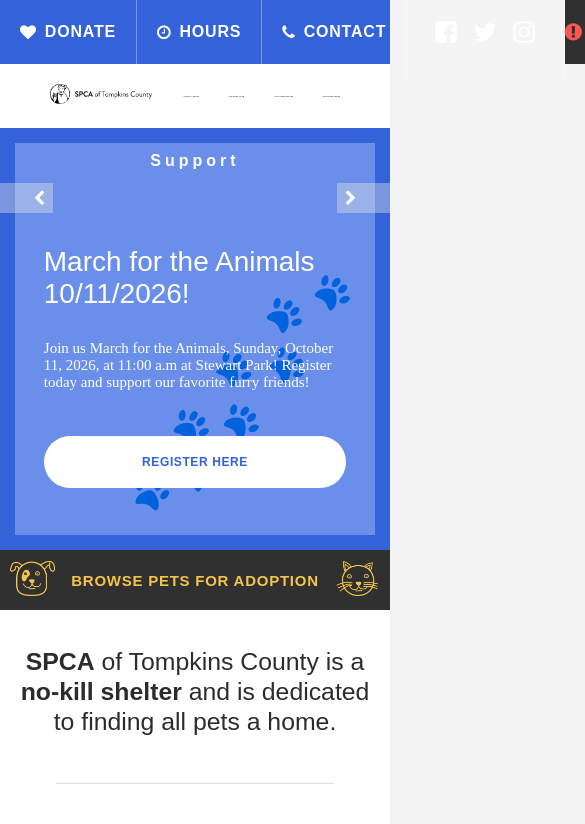
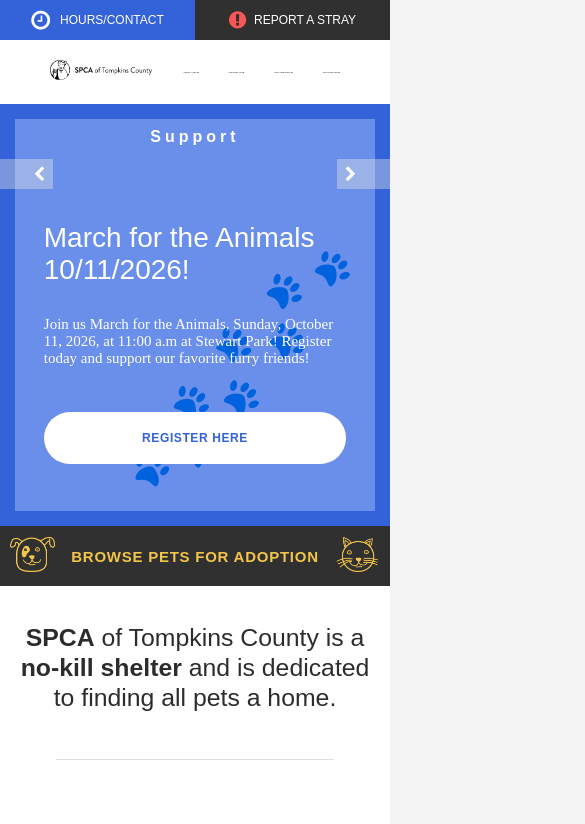
Before and after one commit to MichaelBluetooth/tcspca-website, an Angular app: page / in a window 390 px wide. Shown: the top 824 px of the page, 585 px wide, since content can reach past the window. Built offline with nearby package versions, Linux system fonts and the light colour scheme.

Commit message:
Mobile header friendlyness

```diff
--- /dev/null
+++ b/src/app/components/header-menu/header-menu.component.html
@@ -0,0 +1,26 @@
+<div class="menu">
+    <a routerLink="/">
+        <img class="logo-img" src="assets/home/logo-spca.png">
+    </a>
+
+    <div class="menu-items">
+        <a class="no-style menu-item" #adopt (click)="showNav('adopt', adopt)">
+            ADOPT A PET
+            <i class="fa fa-chevron-down" aria-hidden="true"></i>
+        </a>
+        <a class="no-style menu-item" #supportUs (click)="showNav('support', supportUs)">
+            SUPPORT US
+            <i class="fa fa-chevron-down" aria-hidden="true"></i>
+        </a>
+        <a class="no-style menu-item" #services (click)="showNav('services', services)">
+            SPCA SERVICES
+            <i class="fa fa-chevron-down" aria-hidden="true"></i>
+        </a>
+        <a class="no-style menu-item" #involved (click)="showNav('get-involved', involved)">
+            GET INVOLVED
+            <i class="fa fa-chevron-down" aria-hidden="true"></i>
+        </a>
+    </div>
+</div>
+
+<spca-nav-panel *ngIf="selectedMenu" [selectedMenu]="selectedMenu" (closed)="hideNav()"></spca-nav-panel>
--- /dev/null
+++ b/src/app/components/header-menu/header-menu.component.scss
@@ -0,0 +1,55 @@
+@use '../../../variables.scss' as vars;
+
+.menu {
+    background-color: white;
+    display: flex;
+    justify-content: space-between;
+    align-items: center;
+    padding: 20px 50px;
+
+    font-family: vars.$font-header;
+}
+
+.logo-img {
+    height: 20px;
+}
+
+@media (min-width: vars.$size-lg) {
+    .logo-img {
+        height: 80px;
+    }
+}
+
+@media (min-width: vars.$size-xl) {
+    .menu-items {
+        height: 100px;
+    }
+}
+
+.menu-items {
+    display: flex;
+    align-items: center;
+    gap: 30px;
+    font-size: 2px;
+}
+
+@media (min-width: vars.$size-lg) {
+    .menu-items {
+        font-size: 14px
+    }
+}
+
+@media (min-width: vars.$size-xl) {
+    .menu-items {
+        font-size: 16px
+    }
+}
+
+
+.menu-item:hover {
+    color: vars.$color-danger;
+}
+
+.menu-item-active {
+    color: vars.$color-danger;
+}
--- a/src/app/components/header/header.component.html
+++ b/src/app/components/header/header.component.html
@@ -1,24 +1,29 @@
 <div class="header">
-    <div class="header-items">
-        <div class="header-item">
+    <div class="header-item hours-contact">
+        <div class="header-items-list-sm" (click)="showMobileHoursPanel=true">
+            <i class="fa fa-clock-o" aria-hidden="true"></i>
+            HOURS/CONTACT
+        </div>
+        <div class="header-items-list">
+            <div class="header-list-item">
                 <a class="no-style header-link full" routerLink="/gifts">
                     <i class="fa fa-heart padded"></i>
                     DONATE
                 </a>
             </div>
-        <div class="header-item">
+            <div class="header-list-item">
                 <a class="no-style header-link full" routerLink="#">
                     <i class="fa fa-clock-o padded"></i>
                     HOURS
                 </a>
             </div>
-        <div class="header-item">
+            <div class="header-list-item">
                 <a class="no-style header-link full" routerLink="#">
                     <i class="fa fa-phone padded"></i>
                     CONTACT
                 </a>
             </div>
-        <div class="header-item social-media">
+            <div class="header-list-item social-media">
                 <a class="no-style social-media-link" routerLink="https://www.facebook.com/spcaoftompkinscounty#" target="_blank">
                     <i class="fa fa-facebook-official" aria-hidden="true"></i>
                 </a>
@@ -30,37 +35,14 @@
                 </a>
             </div>
         </div>
-
-    <a class="no-style report-stray-container" routerLink="/tcac">
+    </div>
+    <a class="header-item no-style report-stray-container" routerLink="/tcac">
         <div class="report-stray">
             <i class="fa fa-exclamation-circle"></i>
-            REPORT A STRAY ANIMAL
+            REPORT A STRAY <span class="animal">ANIMAL</span>
         </div>
     </a>
 </div>
-<div class="menu">
-    <a routerLink="/">
-        <img class="logo-img" src="assets/home/logo-spca.png">
-    </a>
 
-    <div class="menu-items">
-        <a class="no-style menu-item" #adopt (click)="showNav('adopt', adopt)">
-            ADOPT A PET
-            <i class="fa fa-chevron-down" aria-hidden="true"></i>
-        </a>
-        <a class="no-style menu-item" #supportUs (click)="showNav('support', supportUs)">
-            SUPPORT US
-            <i class="fa fa-chevron-down" aria-hidden="true"></i>
-        </a>
-        <a class="no-style menu-item" #services (click)="showNav('services', services)">
-            SPCA SERVICES
-            <i class="fa fa-chevron-down" aria-hidden="true"></i>
-        </a>
-        <a class="no-style menu-item" #involved (click)="showNav('get-involved', involved)">
-            GET INVOLVED
-            <i class="fa fa-chevron-down" aria-hidden="true"></i>
-        </a>
-    </div>
-</div>
-
-<spca-nav-panel *ngIf="selectedMenu" [selectedMenu]="selectedMenu" (closed)="hideNav()"></spca-nav-panel>
+<spca-header-menu></spca-header-menu>
+<spca-mobile-hours-panel *ngIf="showMobileHoursPanel" (closed)="showMobileHoursPanel=false"></spca-mobile-hours-panel>
--- a/src/app/components/header/header.component.scss
+++ b/src/app/components/header/header.component.scss
@@ -1,61 +1,56 @@
 @use '../../../variables.scss' as vars;
 
 .header {
-    height: 64px;
-    width: 100%;
     display: flex;
-    background-color: vars.$color-primary;
+    justify-content: space-between;
+    align-items: center;
+    height: 40px;
 
-    font-family: vars.$font-header;
-    color: white;
-    font-weight: 700;
-    letter-spacing: 0.05em;
-    line-height: 1;
-
+    .hours-contact {
         display: flex;
         align-items: center;
-    justify-content: space-between;
-}
-
-.header-items {
-    display: flex;
-    align-items: center;
+        justify-content: center;
+        background-color: vars.$color-primary;
+        color: white;
         height: 100%;
     }
 
     .header-item {
+        font-size: 12px;
+    }
+
+    .header-items-list-sm {
         display: flex;
         align-items: center;
-    height: 100%;
-    border-right: rgba(255, 255, 255, 0.35) solid 1px;
-    padding: 20px;
+                gap: 10px;
     }
 
-.header-link {
-    display: flex;
-    align-items: center;
+    .header-items-list {
+        display: none;
+    }
+
+    .hours-contact {
+        width: 50%;
         height: 100%;
     }
 
-.header-link:hover,
-.social-media-link:hover {
-    color: vars.$color-accent;
-    cursor: pointer;
+    .report-stray-container {
+        width: 50%;
+        height: 100%;
     }
 
-.social-media {
-    justify-content: space-evenly;
-
-    i {
-        font-size: 25px;
-        padding: 8px;
-    }
+    .animal {
+        display: none;
     }
 
-.report-stray-container {
-    display: flex;
-    height: 100%;
-    width: 400px;
+    .fa-clock-o {
+        font-size: 22px;
+    }
+
+    .fa-exclamation-circle {
+        padding-right: 8px;
+        font-size: 20px;
+        color: vars.$color-danger;
     }
 
     .report-stray {
@@ -73,67 +68,109 @@
         color: vars.$color-primary-dark;
         cursor: pointer;
     }
+}
 
-.fa-exclamation-circle {
-    padding-right: 8px;
-    font-size: 20px;
-    color: vars.$color-danger;
+@media (min-width: vars.$size-lg) {
+    .header {
+        height: 64px;
+
+        .header-item {
+            font-size: 15px;
+            font-weight: 700;
+            letter-spacing: 0.05em;
+            line-height: 1;
+
+            .header-items-list-sm {
+                display: none;
+            }
+
+            .header-items-list {
+                display: flex;
+                // justify-content: center;
+                align-items: center;
+                width: 100%;
+
+                .header-list-item {
+                    display: flex;
+                    align-items: center;
+                    height: 100%;
+                    border-right: rgba(255, 255, 255, 0.35) solid 1px;
+                    padding: 20px;
+
+                    .header-link {
+                        display: flex;
+                        align-items: center;
+                        height: 100%;
+                    }
+                }
+
+                .header-link:hover,
+                .social-media-link:hover {
+                    color: vars.$color-accent;
+                    cursor: pointer;
+                }
+
+                .social-media {
+                    justify-content: space-evenly;
+
+                    i {
+                        font-size: 25px;
+                        padding: 8px;
+                    }
+                }
+            }
+        }
+
+        .hours-contact {
+            width: 75%;
+        }
+
+        .report-stray-container {
+            width: 25%;
+        }
+
+        .animal {
+            display: block;
+            padding-left: 4px;
+        }
+    }
+
+
+
+    // .header-link {
+    //     display: flex;
+    //     align-items: center;
+    //     height: 100%;
+    // }
+
+    // .header-link:hover,
+    // .social-media-link:hover {
+    //     color: vars.$color-accent;
+    //     cursor: pointer;
+    // }
+
+    // .social-media {
+    //     justify-content: space-evenly;
+
+    //     i {
+    //         font-size: 25px;
+    //         padding: 8px;
+    //     }
+    // }
+
+    // .report-stray-container {
+    //     display: flex;
+    //     height: 100%;
+    //     width: 400px;
+    // }
+
+    // .fa-exclamation-circle {
+    //     padding-right: 8px;
+    //     font-size: 20px;
+    //     color: vars.$color-danger;
+    // }
 }
 
 .padded {
     padding-right: 8px;
 }
-
-.menu {
-    background-color: white;
-    display: flex;
-    justify-content: space-between;
-    align-items: center;
-    padding: 20px 50px;
-
-    font-family: vars.$font-header;
-}
-
-.logo-img {
-    height: 20px;
-}
-
-@media (min-width: vars.$size-lg) {
-    .logo-img {
-        height: 80px;
-    }
-}
-
-@media (min-width: vars.$size-xl) {
-    .menu-items {
-        height: 100px;
-    }
-}
-
-.menu-items {
-    display: flex;
-    align-items: center;
-    gap: 30px;
-    font-size: 2px;
-}
-
-@media (min-width: vars.$size-lg) {
-    .menu-items {
-        font-size: 14px
-    }
-}
-
-@media (min-width: vars.$size-xl) {
-    .menu-items {
-        font-size: 16px
-    }
-}
-
-
-.menu-item:hover {
-    color: vars.$color-danger;
-}
-
-.menu-item-active {
-    color: vars.$color-danger;
-}
--- /dev/null
+++ b/src/app/components/mobile-hours-panel/mobile-hours-panel.component.html
@@ -0,0 +1,48 @@
+<div class="header">
+    <div>
+        <i class="fa fa-clock-o" aria-hidden="true"></i>
+        HOURS/CONTACT
+    </div>
+    <div (click)="close()">
+        <i class="fa fa-times" aria-hidden="true"></i>
+    </div>
+</div>
+
+<div class="body">
+    <div class="body-header">
+        ADOPTION CENTER
+    </div>
+
+    <div>
+        1640 Hanshaw Road Ithaca, NY 14850
+    </div>
+    <div>
+        PHONE: <a class="no-style" href="tel:+6072571822">(607) 257-1822</a>
+    </div>
+    <div>
+        FAX: (607) 257-5470
+    </div>
+    <div>
+        EMAIL: <a class="no-style" href="mailto:info@spcaonline.com">info@spcaonline.com</a>
+    </div>
+
+    <div class="body-header">
+        HOURS
+    </div>
+
+    <div>
+        MONDAY: By appointment only
+    </div>
+    <div>
+        TUESDAY: Closed
+    </div>
+    <div>
+        WEDNESDAY: 12-4:30pm
+    </div>
+    <div>
+        THURSDAY: 12-6:30pm
+    </div>
+    <div>
+        FRIDAY-SUNDAY: 12-4:30pm
+    </div>
+</div>
--- /dev/null
+++ b/src/app/components/mobile-hours-panel/mobile-hours-panel.component.scss
@@ -0,0 +1,57 @@
+@use '../../../variables.scss' as vars;
+
+:host {
+    position: fixed;
+    display: flex;
+    flex-direction: column;
+    height: 100vh;
+    width: 100vw;
+    background-color: vars.$color-primary;
+    z-index: 9000;
+    top: 0;
+    color: white;
+}
+
+.header {
+    // padding: 0 400px 0 10px;
+    border-bottom: 1px solid vars.$color-border-dark;
+    font-size: 25px;
+    display: flex;
+    align-items: center;
+    justify-content: space-between;
+    height: 65px;
+    width: 100%;
+    margin-bottom: 30px;
+
+    div {
+        display: flex;
+        align-items: center;
+    }
+}
+
+.fa-clock-o {
+    font-size: 35px;
+    padding-right: 10px;
+    padding-left: 10px;
+}
+
+.fa-times {
+    font-size: 35px;
+    padding-right: 10px;
+}
+
+.body {
+    padding: 0px 10px;
+    display: flex;
+    flex-direction: column;
+    gap: 10px;
+}
+
+.body-header {
+    font-size: 20px;
+    margin-bottom: 10px;
+}
+
+.body-header:nth-last-child(1 of .body-header) {
+    margin-top: 40px;
+}
--- a/src/app/components/nav-panel/nav-panel.component.ts
+++ b/src/app/components/nav-panel/nav-panel.component.ts
@@ -1,7 +1,7 @@
 import { Component, ElementRef, EventEmitter, HostListener, inject, Input, Output } from '@angular/core';
-import { MENU_ITEM_TYPES } from '../header/header.component';
 import { CommonModule } from '@angular/common';
 import { RouterLink } from '@angular/router';
+import { MENU_ITEM_TYPES } from '../header-menu/header-menu.component';
 
 @Component({
     selector: 'spca-nav-panel',
--- a/src/styles.scss
+++ b/src/styles.scss
@@ -11,6 +11,10 @@ html, body {
   cursor: pointer;
   text-decoration: none;
   color: inherit;
+}
+
+.no-scroll {
+  overflow: hidden;
 }
 
 .full {
```
Also changed, not shown: src/app/components/header-menu/header-menu.component.ts (added, +57 -0 lines), src/app/components/header/header.component.ts (+6 -48 lines), src/app/components/mobile-hours-panel/mobile-hours-panel.component.ts (added, +28 -0 lines), 2 other files (tests, documents, lock files or other folders). Lines whose indentation alone changed are shown as unchanged.
